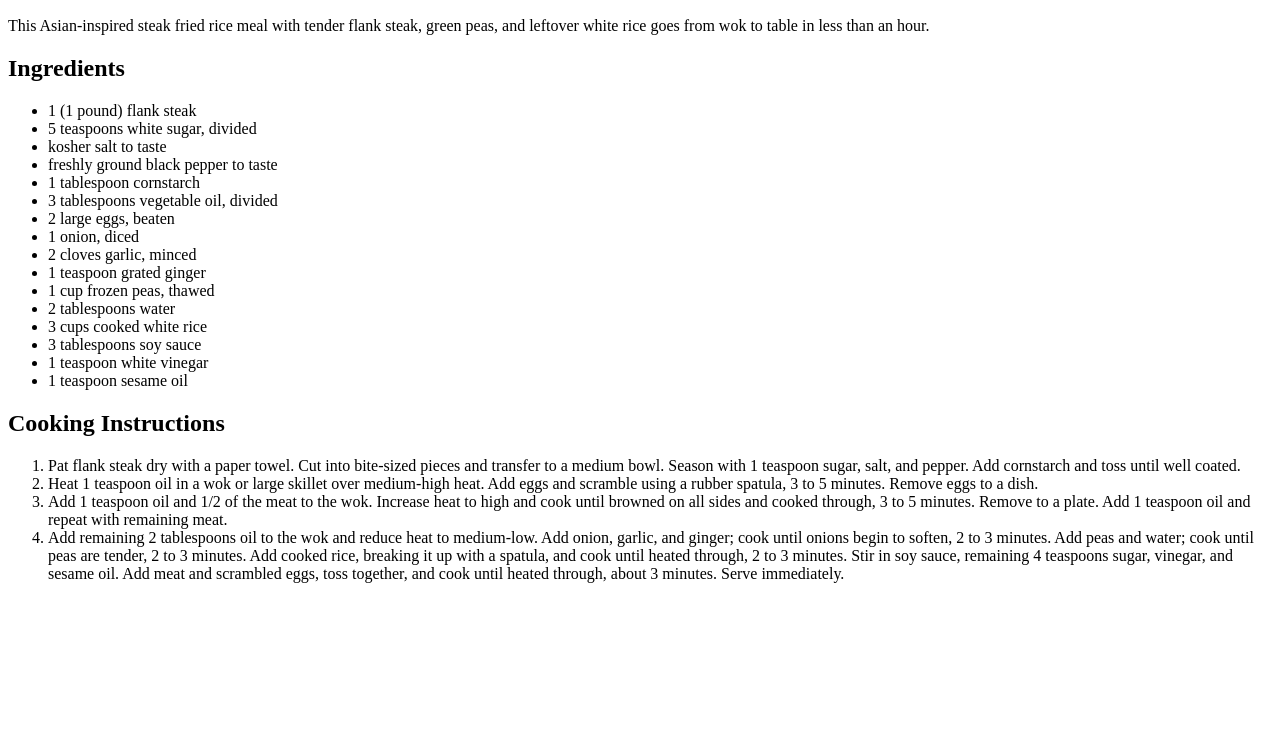
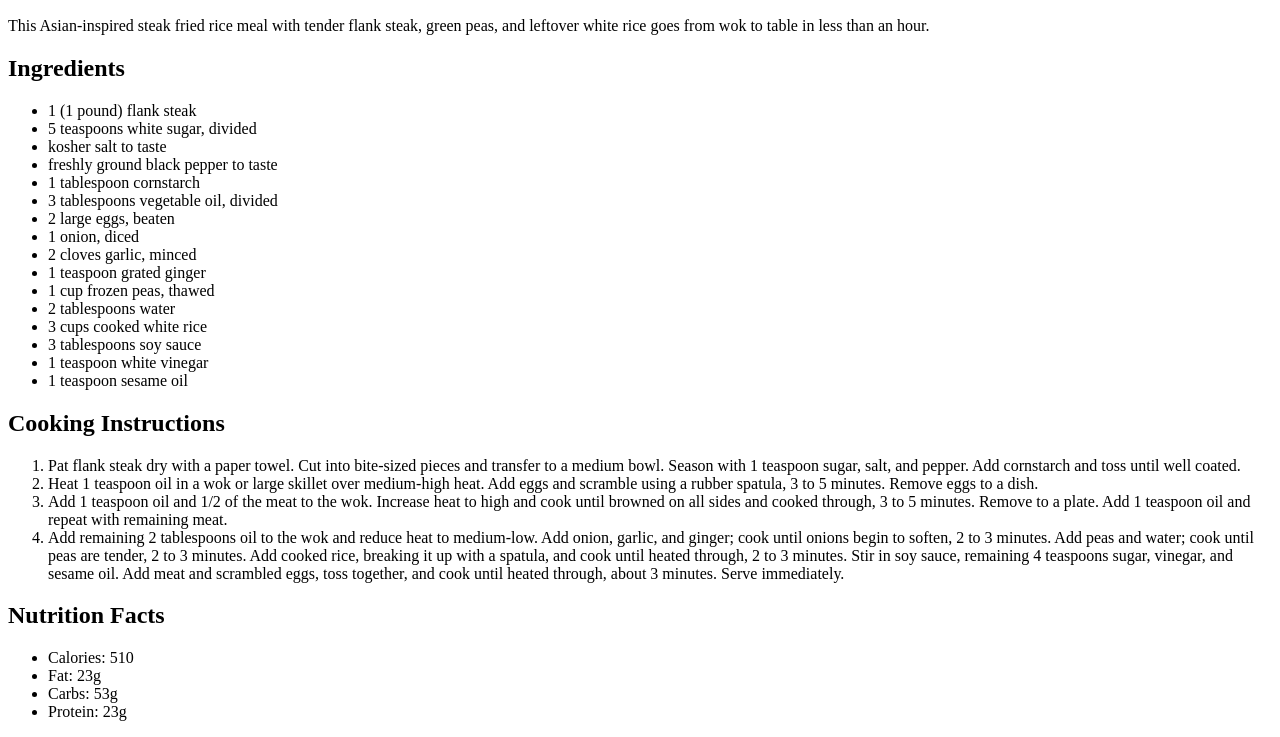
Before and after one commit to SSJoel/odin-recipes, a plain HTML site: page recipes/steak-fried-rice.html in a window 1280 px wide. Shown: the part 533-1270 px from the top of the page. Before the commit the page ends 1132 px from the top, so only its background shows below. Drawn offline with Linux system fonts and the light colour scheme.

Commit message:
Added nutritional facts to steak-fried-rice.html

```diff
--- a/recipes/steak-fried-rice.html
+++ b/recipes/steak-fried-rice.html
@@ -42,5 +42,13 @@
             <li>Add remaining 2 tablespoons oil to the wok and reduce heat to medium-low. Add onion, garlic, and ginger; cook until onions begin to soften, 2 to 3 minutes. Add peas and water; cook until peas are tender, 2 to 3 minutes. Add cooked rice, breaking it up with a spatula, and cook until heated through, 2 to 3 minutes. Stir in soy sauce, remaining 4 teaspoons sugar, vinegar, and sesame oil. Add meat and scrambled eggs, toss together, and cook until heated through, about 3 minutes. Serve immediately.</li>
         </ol>
 
+        <h2>Nutrition Facts</h2>
+
+        <ul>
+            <li>Calories: 510</li>
+            <li>Fat: 23g</li>
+            <li>Carbs: 53g</li>
+            <li>Protein: 23g</li>
+        </ul>
     </body>
 </html>
```
